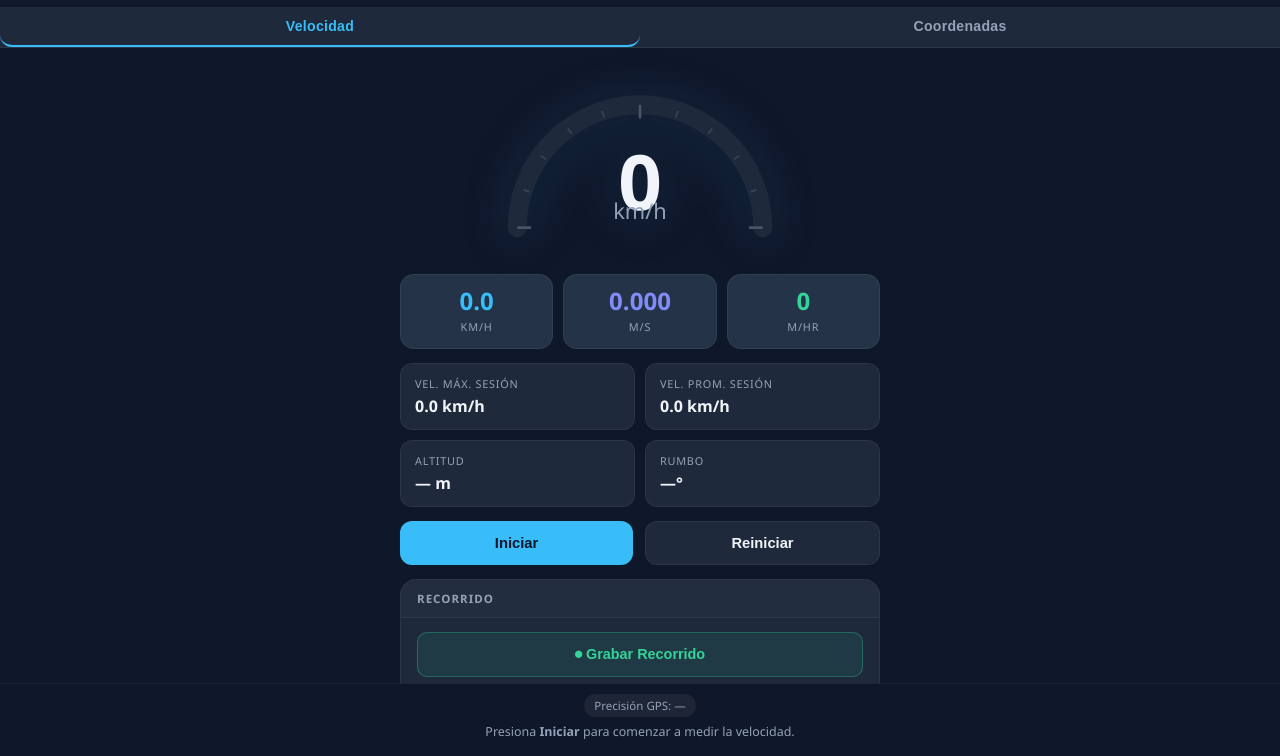
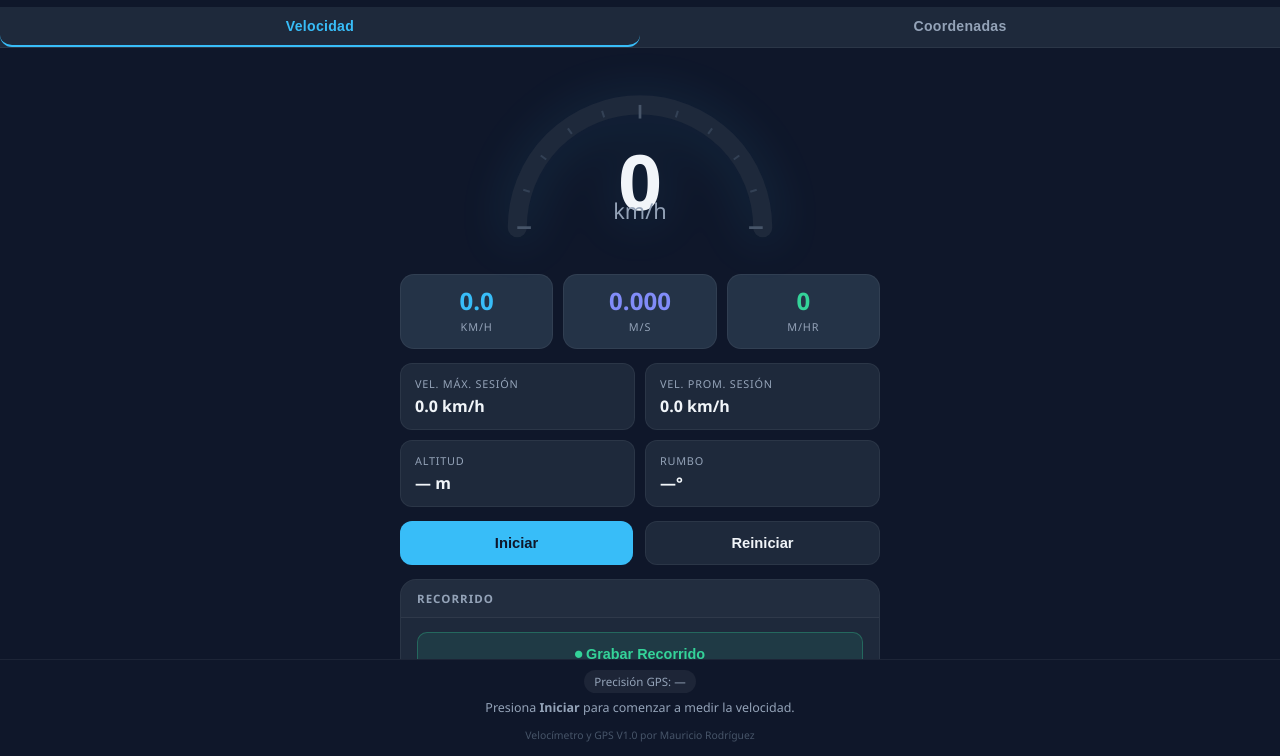
Before and after one commit to mauriciorodriguezu-beep/gps-velocimetro, a plain HTML site: page index.html in a window 1280 px wide. Shown: the part 44-800 px from the top of the page. Drawn offline with Linux system fonts and the light colour scheme.

Commit message:
Add footer with app version and author

```diff
--- a/index.html
+++ b/index.html
@@ -526,6 +526,7 @@
   <div class="bottom-bar">
     <div id="accuracy-badge">Precisión GPS: —</div>
     <div id="message">Presiona <strong>Iniciar</strong> para comenzar a medir la velocidad.</div>
+    <div style="font-size:.65rem;color:#475569;margin-top:4px">Velocímetro y GPS V1.0 por Mauricio Rodríguez</div>
   </div>
 
 <script>
```
